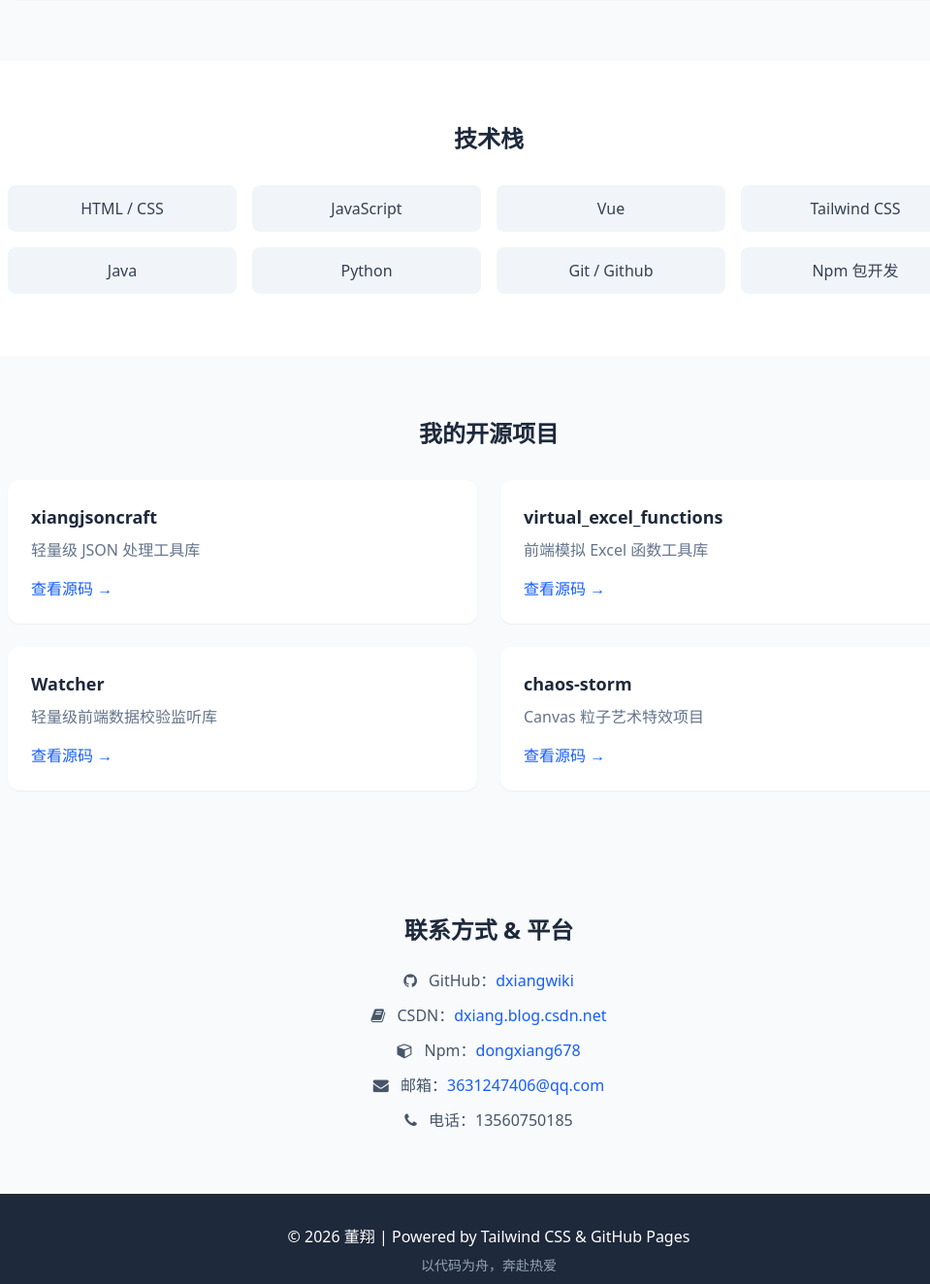
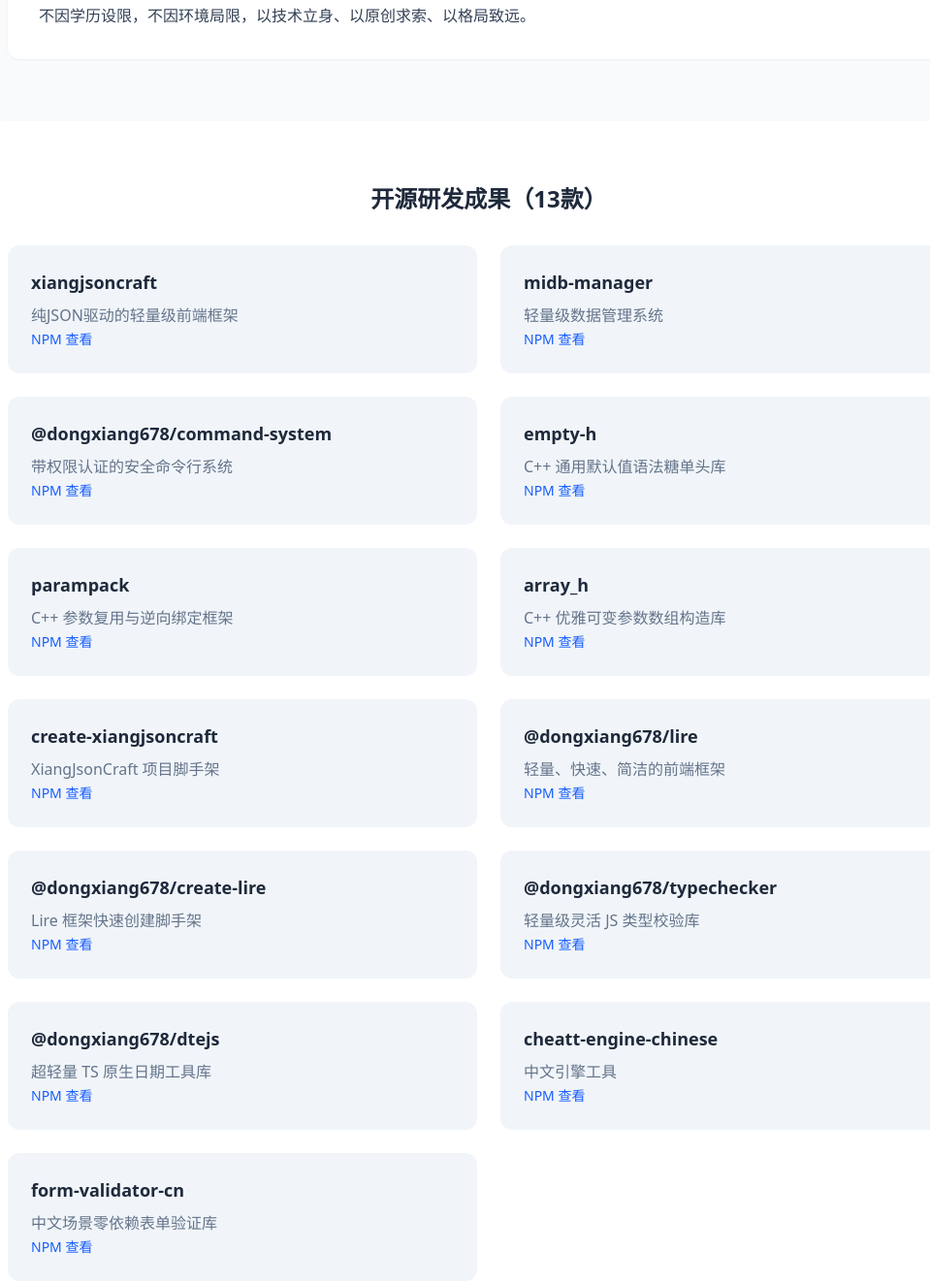
Before and after one commit to dxiangwiki/dxiangwiki, a plain HTML site: page index.html in a window 1280 px wide. Shown: the part 659-1983 px from the top of the page at 97% size, without its empty margins (136-1095 px from the left). Drawn offline with nearby package versions, Linux system fonts and the light colour scheme.

Commit message:
Update index.html with new title and content

```diff
--- a/index.html
+++ b/index.html
@@ -3,7 +3,7 @@
 <head>
   <meta charset="UTF-8" />
   <meta name="viewport" content="width=device-width, initial-scale=1.0" />
-  <title>董翔 | 软件专业开发者</title>
+  <title>董翔 | 全栈开发者 · 开源创作者 · 理论提出者 · 产业建言人</title>
   <script src="https://cdn.tailwindcss.com"></script>
   <link rel="stylesheet" href="https://cdn.jsdelivr.net/npm/font-awesome@4.7.0/css/font-awesome.min.css" />
   <script>
@@ -22,6 +22,7 @@
     @layer utilities {
       .text-shadow { text-shadow: 0 2px 4px rgba(0,0,0,0.1); }
       .card-hover { @apply transition-all duration-300 hover:shadow-lg hover:-translate-y-1; }
+      .link-underline { @apply text-primary hover:underline; }
     }
   </style>
 </head>
@@ -31,9 +32,10 @@
     <div class="max-w-5xl mx-auto px-4 py-3 flex justify-between items-center">
       <a href="#" class="text-xl font-bold text-primary">董翔</a>
       <div class="flex gap-6">
-        <a href="#about" class="hover:text-primary">关于</a>
-        <a href="#skills" class="hover:text-primary">技能</a>
-        <a href="#projects" class="hover:text-primary">项目</a>
+        <a href="#about" class="hover:text-primary">关于我</a>
+        <a href="#opensource" class="hover:text-primary">开源成果</a>
+        <a href="#innovation" class="hover:text-primary">理论创新</a>
+        <a href="#policy" class="hover:text-primary">产业建言</a>
         <a href="#contact" class="hover:text-primary">联系</a>
       </div>
     </div>
@@ -42,7 +44,7 @@
   <header class="bg-gradient-to-r from-primary to-indigo-600 text-white py-20 text-center">
     <h1 class="text-4xl md:text-5xl font-bold mb-3 text-shadow">Hi, 我是 董翔</h1>
     <p class="text-lg opacity-90 max-w-xl mx-auto px-3">
-      软件专业在读大学生 · 前端爱好者 · 开源创作者 · 技术内容分享者
+      专科全栈自学开发者｜开源创作者｜原创理论提出者｜省级产业建言人
     </p>
     <div class="mt-8 flex justify-center gap-5 text-2xl">
       <a href="https://github.com/dxiangwiki" target="_blank" class="hover:text-slate-200"><i class="fa fa-github"></i></a>
@@ -54,72 +56,139 @@
 
   <section id="about" class="max-w-5xl mx-auto px-4 py-16">
     <h2 class="text-2xl font-bold text-center mb-8 text-dark">关于我</h2>
-    <div class="bg-white p-8 rounded-xl shadow-sm">
-      <p class="mb-3 leading-relaxed">00后软件专业在读大学生，专注前端开发、工具库开发与开源分享。</p>
-      <p class="mb-3 leading-relaxed">喜欢造轮子、写Npm包、做实用工具、输出技术博客。</p>
-      <p class="leading-relaxed">持续学习，持续创作，稳步前行。</p>
+    <div class="bg-white p-8 rounded-xl shadow-sm leading-relaxed space-y-4">
+      <p>我是董翔，一名<strong>专科全栈自学开发者</strong>，拥有5年独立研发与技术沉淀经验。</p>
+      <p>全程自学深耕计算机领域，跳出固有学习框架，坚持独立思考、原创研究、长期沉淀，在工程开源、内容创作、学术理论、产业建言四大维度形成完整核心竞争力。</p>
+      <p>不因学历设限，不因环境局限，以技术立身、以原创求索、以格局致远。</p>
     </div>
   </section>
 
-  <section id="skills" class="max-w-5xl mx-auto px-4 py-16 bg-white rounded-xl">
-    <h2 class="text-2xl font-bold text-center mb-8 text-dark">技术栈</h2>
-    <div class="grid grid-cols-2 sm:grid-cols-3 md:grid-cols-4 gap-4">
-      <div class="bg-slate-100 py-3 rounded-lg text-center">HTML / CSS</div>
-      <div class="bg-slate-100 py-3 rounded-lg text-center">JavaScript</div>
-      <div class="bg-slate-100 py-3 rounded-lg text-center">Vue</div>
-      <div class="bg-slate-100 py-3 rounded-lg text-center">Tailwind CSS</div>
-      <div class="bg-slate-100 py-3 rounded-lg text-center">Java</div>
-      <div class="bg-slate-100 py-3 rounded-lg text-center">Python</div>
-      <div class="bg-slate-100 py-3 rounded-lg text-center">Git / Github</div>
-      <div class="bg-slate-100 py-3 rounded-lg text-center">Npm 包开发</div>
-    </div>
-  </section>
+  <section id="opensource" class="max-w-5xl mx-auto px-4 py-16 bg-white rounded-xl">
+    <h2 class="text-2xl font-bold text-center mb-8 text-dark">开源研发成果（13款）</h2>
+    <div class="grid md:grid-cols-2 gap-6 mt-8">
 
-  <section id="projects" class="max-w-5xl mx-auto px-4 py-16">
-    <h2 class="text-2xl font-bold text-center mb-8 text-dark">我的开源项目</h2>
-    <div class="grid md:grid-cols-2 gap-6">
-
-      <div class="bg-white p-6 rounded-xl shadow-sm card-hover">
+      <div class="bg-slate-100 p-6 rounded-xl card-hover">
         <h3 class="font-bold text-lg mb-2 text-dark">xiangjsoncraft</h3>
-        <p class="text-slate-500 mb-4">轻量级 JSON 处理工具库</p>
-        <a href="https://github.com/dxiangwiki/xiangjsoncraft" target="_blank" class="text-primary font-medium">查看源码 →</a>
+        <p class="text-slate-500">纯JSON驱动的轻量级前端框架</p>
+        <a href="https://www.npmjs.com/package/xiangjsoncraft" target="_blank" class="text-sm link-underline">NPM 查看</a>
       </div>
 
-      <div class="bg-white p-6 rounded-xl shadow-sm card-hover">
-        <h3 class="font-bold text-lg mb-2 text-dark">virtual_excel_functions</h3>
-        <p class="text-slate-500 mb-4">前端模拟 Excel 函数工具库</p>
-        <a href="https://github.com/dxiangwiki/virtual_excel_functions" target="_blank" class="text-primary font-medium">查看源码 →</a>
+      <div class="bg-slate-100 p-6 rounded-xl card-hover">
+        <h3 class="font-bold text-lg mb-2 text-dark">midb-manager</h3>
+        <p class="text-slate-500">轻量级数据管理系统</p>
+        <a href="https://www.npmjs.com/package/midb-manager" target="_blank" class="text-sm link-underline">NPM 查看</a>
       </div>
 
-      <div class="bg-white p-6 rounded-xl shadow-sm card-hover">
-        <h3 class="font-bold text-lg mb-2 text-dark">Watcher</h3>
-        <p class="text-slate-500 mb-4">轻量级前端数据校验监听库</p>
-        <a href="https://github.com/dxiangwiki/Watcher.js" target="_blank" class="text-primary font-medium">查看源码 →</a>
+      <div class="bg-slate-100 p-6 rounded-xl card-hover">
+        <h3 class="font-bold text-lg mb-2 text-dark">@dongxiang678/command-system</h3>
+        <p class="text-slate-500">带权限认证的安全命令行系统</p>
+        <a href="https://www.npmjs.com/package/@dongxiang678/command-system" target="_blank" class="text-sm link-underline">NPM 查看</a>
       </div>
 
-      <div class="bg-white p-6 rounded-xl shadow-sm card-hover">
-        <h3 class="font-bold text-lg mb-2 text-dark">chaos-storm</h3>
-        <p class="text-slate-500 mb-4">Canvas 粒子艺术特效项目</p>
-        <a href="https://github.com/dxiangwiki/chaos-storm" target="_blank" class="text-primary font-medium">查看源码 →</a>
+      <div class="bg-slate-100 p-6 rounded-xl card-hover">
+        <h3 class="font-bold text-lg mb-2 text-dark">empty-h</h3>
+        <p class="text-slate-500">C++ 通用默认值语法糖单头库</p>
+        <a href="https://www.npmjs.com/package/empty-h" target="_blank" class="text-sm link-underline">NPM 查看</a>
+      </div>
+
+      <div class="bg-slate-100 p-6 rounded-xl card-hover">
+        <h3 class="font-bold text-lg mb-2 text-dark">parampack</h3>
+        <p class="text-slate-500">C++ 参数复用与逆向绑定框架</p>
+        <a href="https://www.npmjs.com/package/parampack" target="_blank" class="text-sm link-underline">NPM 查看</a>
+      </div>
+
+      <div class="bg-slate-100 p-6 rounded-xl card-hover">
+        <h3 class="font-bold text-lg mb-2 text-dark">array_h</h3>
+        <p class="text-slate-500">C++ 优雅可变参数数组构造库</p>
+        <a href="https://www.npmjs.com/package/array_h" target="_blank" class="text-sm link-underline">NPM 查看</a>
+      </div>
+
+      <div class="bg-slate-100 p-6 rounded-xl card-hover">
+        <h3 class="font-bold text-lg mb-2 text-dark">create-xiangjsoncraft</h3>
+        <p class="text-slate-500">XiangJsonCraft 项目脚手架</p>
+        <a href="https://www.npmjs.com/package/create-xiangjsoncraft" target="_blank" class="text-sm link-underline">NPM 查看</a>
+      </div>
+
+      <div class="bg-slate-100 p-6 rounded-xl card-hover">
+        <h3 class="font-bold text-lg mb-2 text-dark">@dongxiang678/lire</h3>
+        <p class="text-slate-500">轻量、快速、简洁的前端框架</p>
+        <a href="https://www.npmjs.com/package/@dongxiang678/lire" target="_blank" class="text-sm link-underline">NPM 查看</a>
+      </div>
+
+      <div class="bg-slate-100 p-6 rounded-xl card-hover">
+        <h3 class="font-bold text-lg mb-2 text-dark">@dongxiang678/create-lire</h3>
+        <p class="text-slate-500">Lire 框架快速创建脚手架</p>
+        <a href="https://www.npmjs.com/package/@dongxiang678/create-lire" target="_blank" class="text-sm link-underline">NPM 查看</a>
+      </div>
+
+      <div class="bg-slate-100 p-6 rounded-xl card-hover">
+        <h3 class="font-bold text-lg mb-2 text-dark">@dongxiang678/typechecker</h3>
+        <p class="text-slate-500">轻量级灵活 JS 类型校验库</p>
+        <a href="https://www.npmjs.com/package/@dongxiang678/typechecker" target="_blank" class="text-sm link-underline">NPM 查看</a>
+      </div>
+
+      <div class="bg-slate-100 p-6 rounded-xl card-hover">
+        <h3 class="font-bold text-lg mb-2 text-dark">@dongxiang678/dtejs</h3>
+        <p class="text-slate-500">超轻量 TS 原生日期工具库</p>
+        <a href="https://www.npmjs.com/package/@dongxiang678/dtejs" target="_blank" class="text-sm link-underline">NPM 查看</a>
+      </div>
+
+      <div class="bg-slate-100 p-6 rounded-xl card-hover">
+        <h3 class="font-bold text-lg mb-2 text-dark">cheatt-engine-chinese</h3>
+        <p class="text-slate-500">中文引擎工具</p>
+        <a href="https://www.npmjs.com/package/cheatt-engine-chinese" target="_blank" class="text-sm link-underline">NPM 查看</a>
+      </div>
+
+      <div class="bg-slate-100 p-6 rounded-xl card-hover">
+        <h3 class="font-bold text-lg mb-2 text-dark">form-validator-cn</h3>
+        <p class="text-slate-500">中文场景零依赖表单验证库</p>
+        <a href="https://www.npmjs.com/package/form-validator-cn" target="_blank" class="text-sm link-underline">NPM 查看</a>
       </div>
 
     </div>
   </section>
 
+  <section id="innovation" class="max-w-5xl mx-auto px-4 py-16">
+    <h2 class="text-2xl font-bold text-center mb-8 text-dark">原创理论与专利</h2>
+    <div class="grid md:grid-cols-2 gap-6">
+      <div class="bg-white p-6 rounded-xl shadow-sm card-hover">
+        <h3 class="font-bold text-lg mb-2 text-dark">同源数据互补修复机制</h3>
+        <p class="text-slate-500 mb-2">百度百科收录 | 国家发明专利初审通过</p>
+        <a href="https://baike.baidu.com/item/%E5%90%8C%E6%BA%90%E6%95%B0%E6%8D%AE%E4%BA%92%E8%A1%A5%E4%BF%AE%E5%A4%8D%E4%BF%9D%E6%8A%A4%E6%9C%BA" target="_blank" class="text-sm link-underline">百科词条</a>
+      </div>
+      <div class="bg-white p-6 rounded-xl shadow-sm card-hover">
+        <h3 class="font-bold text-lg mb-2 text-dark">框架质疑学习法</h3>
+        <p class="text-slate-500 mb-2">百度百科收录 | 原创学习方法论</p>
+        <a href="https://baike.baidu.com/item/%E6%A1%86%E6%9E%B6%E8%B4%A8%E7%96%91%E5%AD%A6%E4%B9%A0%E6%B3%95" target="_blank" class="text-sm link-underline">百科词条</a>
+      </div>
+    </div>
+  </section>
+
+  <section id="policy" class="max-w-5xl mx-auto px-4 py-16 bg-white rounded-xl">
+    <h2 class="text-2xl font-bold text-center mb-8 text-dark">产业建言与官方认可</h2>
+    <div class="p-6 bg-primary/5 border border-primary/20 rounded-xl text-center">
+      <p class="font-bold text-dark mb-2">广东省软件产业发展专项建议</p>
+      <p class="text-slate-600 mb-1">✅ 经省市多级政务部门流转审议</p>
+      <p class="text-slate-600 mb-1">✅ 广东省工信厅全量采纳并上报省委</p>
+      <p class="text-slate-600 mb-1">✅ 纳入<strong>广东省十五五规划</strong>编制参考</p>
+      <p class="text-slate-600">✅ 获省级<strong>红头文件告知书 + 官方感谢信</strong></p>
+    </div>
+  </section>
+
   <section id="contact" class="max-w-5xl mx-auto px-4 py-16 text-center">
-    <h2 class="text-2xl font-bold mb-6 text-dark">联系方式 & 平台</h2>
+    <h2 class="text-2xl font-bold text-center mb-6 text-dark">联系方式 & 平台</h2>
     <div class="space-y-3 text-slate-600">
-      <p><i class="fa fa-github mr-2"></i> GitHub：<a href="https://github.com/dxiangwiki" target="_blank" class="text-primary">dxiangwiki</a></p>
-      <p><i class="fa fa-book mr-2"></i> CSDN：<a href="https://dxiang.blog.csdn.net" target="_blank" class="text-primary">dxiang.blog.csdn.net</a></p>
-      <p><i class="fa fa-cube mr-2"></i> Npm：<a href="https://www.npmjs.com/~dongxiang678" target="_blank" class="text-primary">dongxiang678</a></p>
-      <p><i class="fa fa-envelope mr-2"></i> 邮箱：<a href="mailto:3631247406@qq.com" class="text-primary">3631247406@qq.com</a></p>
+      <p><i class="fa fa-github mr-2"></i> GitHub：<a href="https://github.com/dxiangwiki" target="_blank" class="text-primary link-underline">dxiangwiki</a></p>
+      <p><i class="fa fa-book mr-2"></i> CSDN：<a href="https://dxiang.blog.csdn.net" target="_blank" class="text-primary link-underline">dxiang.blog.csdn.net</a></p>
+      <p><i class="fa fa-cube mr-2"></i> Npm：<a href="https://www.npmjs.com/~dongxiang678" target="_blank" class="text-primary link-underline">dongxiang678</a></p>
+      <p><i class="fa fa-envelope mr-2"></i> 邮箱：<a href="mailto:3631247406@qq.com" class="text-primary link-underline">3631247406@qq.com</a></p>
       <p><i class="fa fa-phone mr-2"></i> 电话：13560750185</p>
     </div>
   </section>
 
   <footer class="bg-dark text-white text-center py-8">
-    <p>© 2026 董翔 | Powered by Tailwind CSS & GitHub Pages</p>
-    <p class="text-sm text-slate-400 mt-2">以代码为舟，奔赴热爱</p>
+    <p>© 2026 董翔 | 专科自学破局 · 原创创造价值</p>
+    <p class="text-sm text-slate-400 mt-2">开源 · 原创 · 深耕 · 致远</p>
   </footer>
 </body>
 </html>
```
